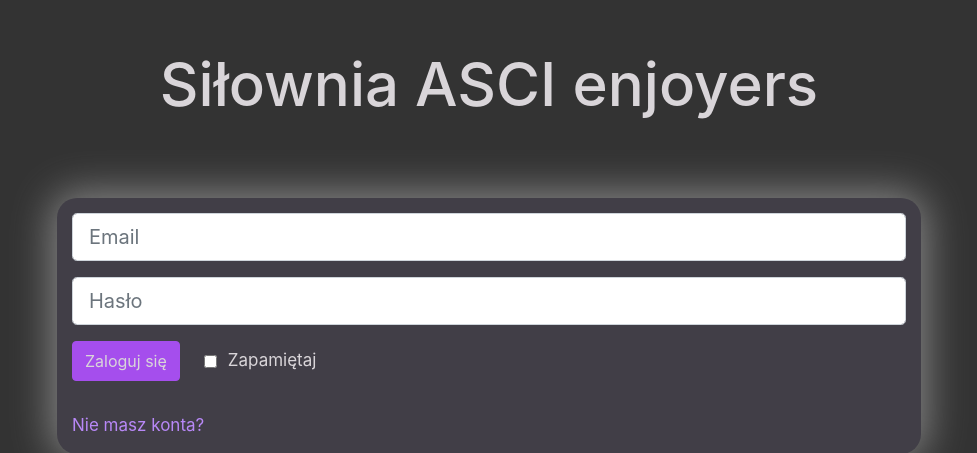
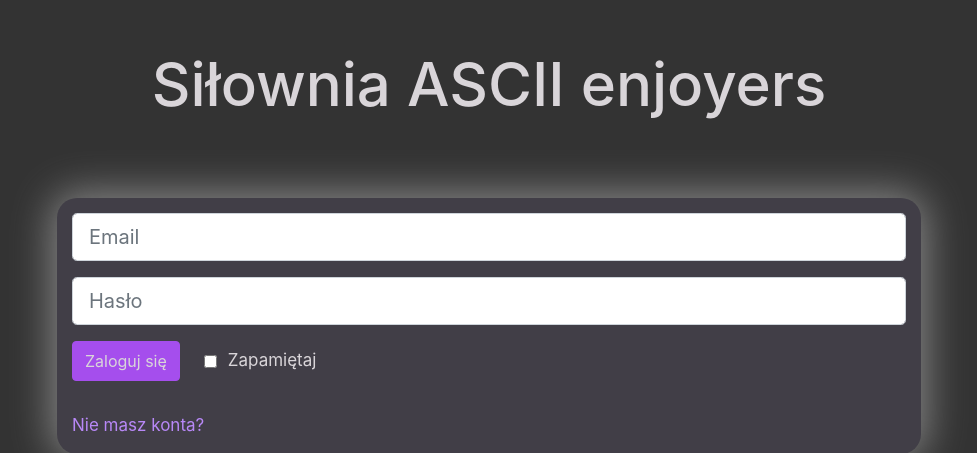
Before and after one commit to kmotyka00/BITEhack2022, a Flask app: page / in a window 1280 px wide. Shown: the top 453 px of the page, without its empty margins (151-1128 px from the left). Run offline with Flask 2, Linux system fonts and the light colour scheme; some libraries are stand-ins or nearby versions.

Commit message:
change title name

```diff
--- a/user_app/users/templates/home_login.html
+++ b/user_app/users/templates/home_login.html
@@ -7,7 +7,7 @@
         <div class="row pt-5">
             <div class="col">
                 <h1 class="h1-primary">
-                    Siłownia ASCI enjoyers
+                    Siłownia ASCII enjoyers
                 </h1>
             </div>
         </div>
```
